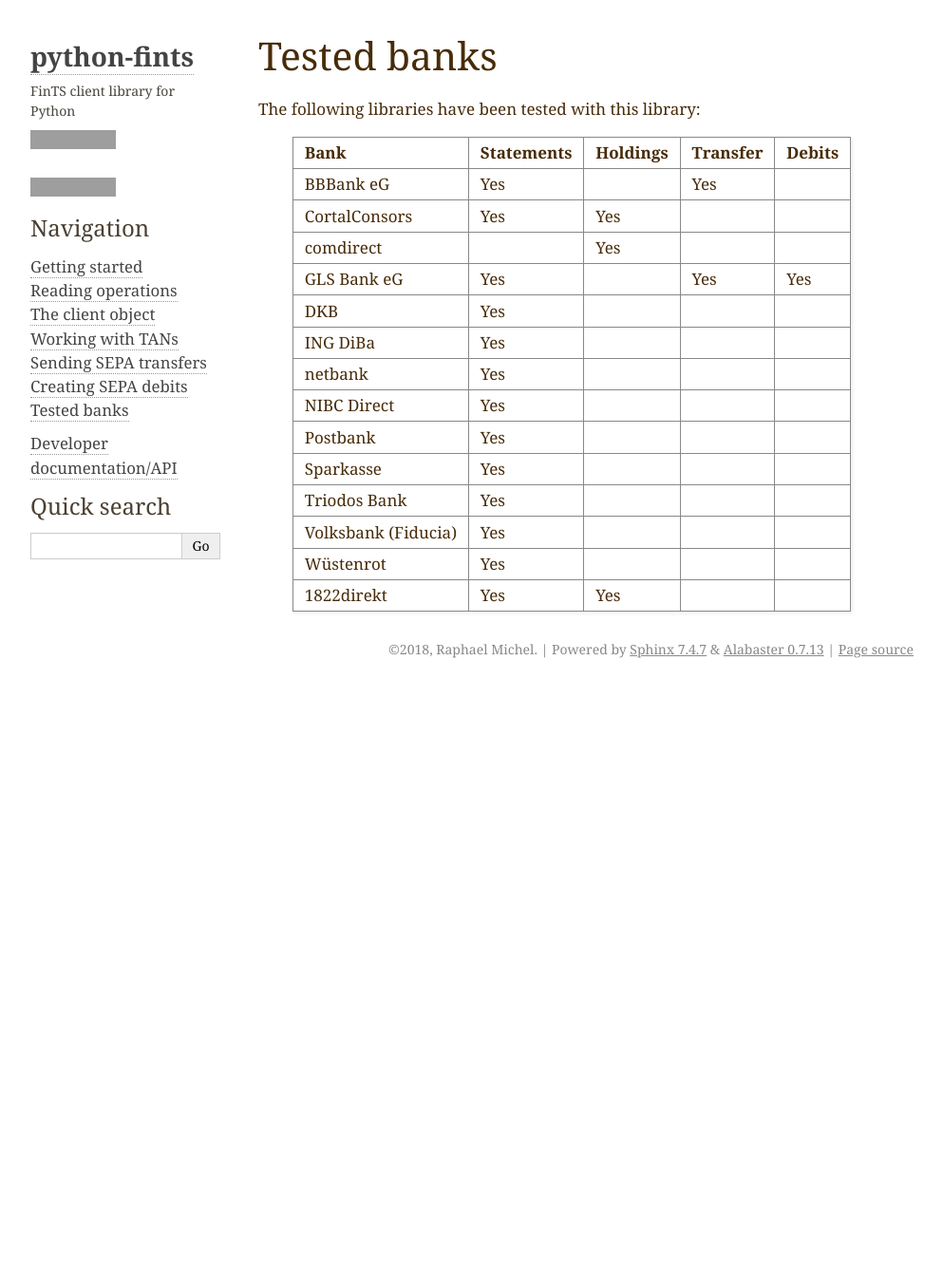
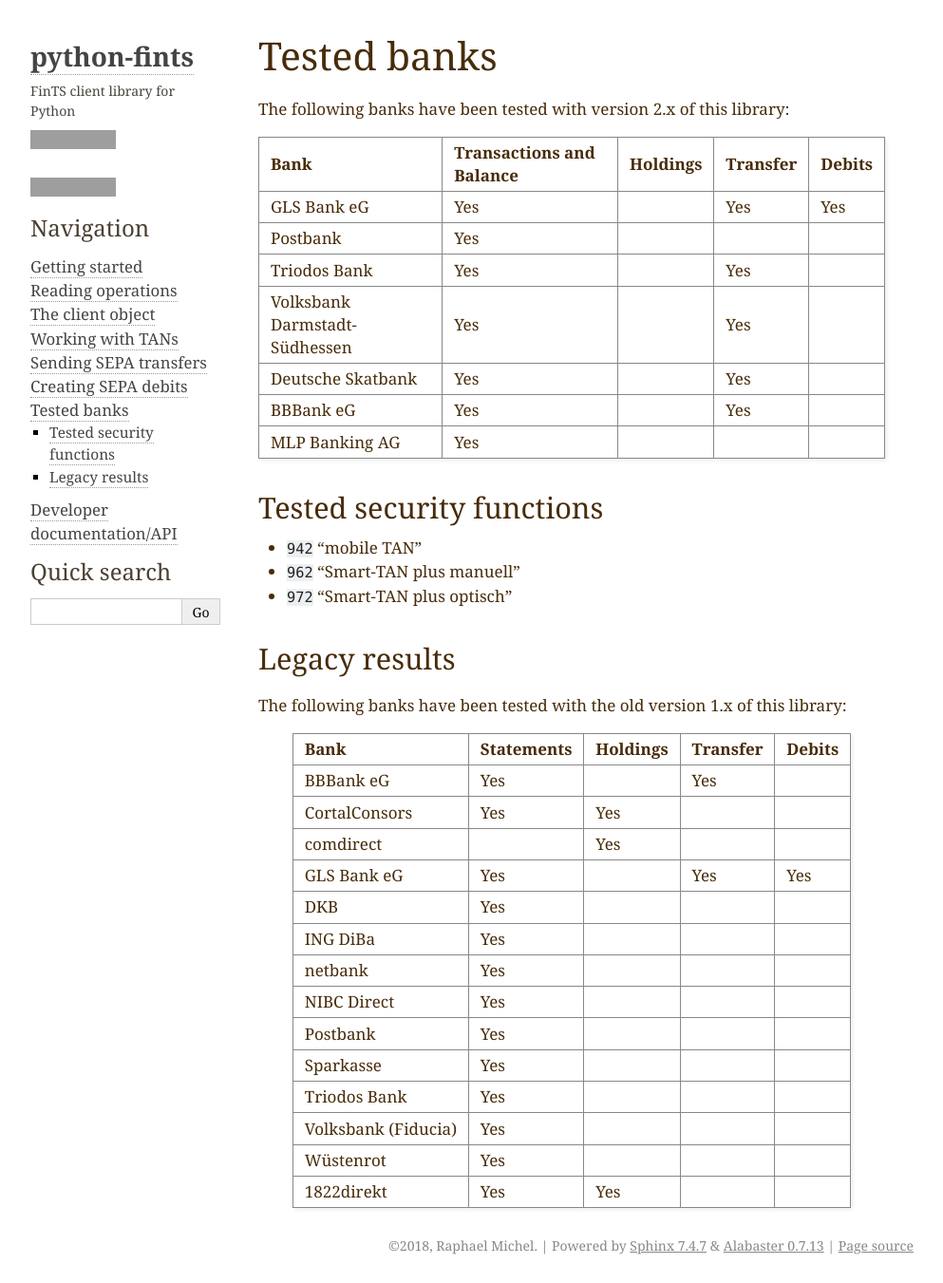
Before and after one commit to raphaelm/python-fints, a Sphinx documentation site: the page built from docs/tested.rst, in a window 1280 px wide. Shown: the whole page at 95% size, without its empty margins (148-1141 px from the left). Built offline with Sphinx 7.4.7, drawn with Linux system fonts in a browser that asks for light colours; before the commit the page ends 900 px from its top, so only the background shows below that; grey boxes are pictures that could not be loaded.

```diff
--- a/docs/tans.rst
+++ b/docs/tans.rst
@@ -112,6 +112,9 @@ You SHOULD use this facility together with the client and dialog state restorati
    :caption: First step
 
     client = FinTS3PinTanClient(...)
+    # Optionally: choose a tan mechanism with
+    # client.set_tan_mechanism(…)
+
     with client:
         response = client.sepa_transfer(...)
 
--- a/docs/tested.rst
+++ b/docs/tested.rst
@@ -1,7 +1,34 @@
 Tested banks
 ============
 
-The following libraries have been tested with this library:
+The following banks have been tested with version 2.x of this library:
+
+======================================== ============ ======== ======== ======
+Bank                                     Transactions Holdings Transfer Debits
+                                         and Balance
+======================================== ============ ======== ======== ======
+GLS Bank eG                              Yes                   Yes      Yes
+Postbank                                 Yes
+Triodos Bank                             Yes                   Yes
+Volksbank Darmstadt-Südhessen            Yes                   Yes
+Deutsche Skatbank                        Yes                   Yes
+BBBank eG                                Yes                   Yes
+MLP Banking AG                           Yes
+======================================== ============ ======== ======== ======
+
+Tested security functions
+-------------------------
+
+* ``942`` "mobile TAN"
+* ``962`` "Smart-TAN plus manuell"
+* ``972`` "Smart-TAN plus optisch"
+
+
+
+Legacy results
+---------------
+
+The following banks have been tested with the old version 1.x of this library:
 
 ======================================== ============  ======== ======== ======
 Bank                                     Statements    Holdings Transfer Debits
```
Also changed, not shown: other parts of docs/tans.rst (+1 -1 lines), docs/debits.rst (+19 -18 lines), docs/transfers.rst (+24 -21 lines).
